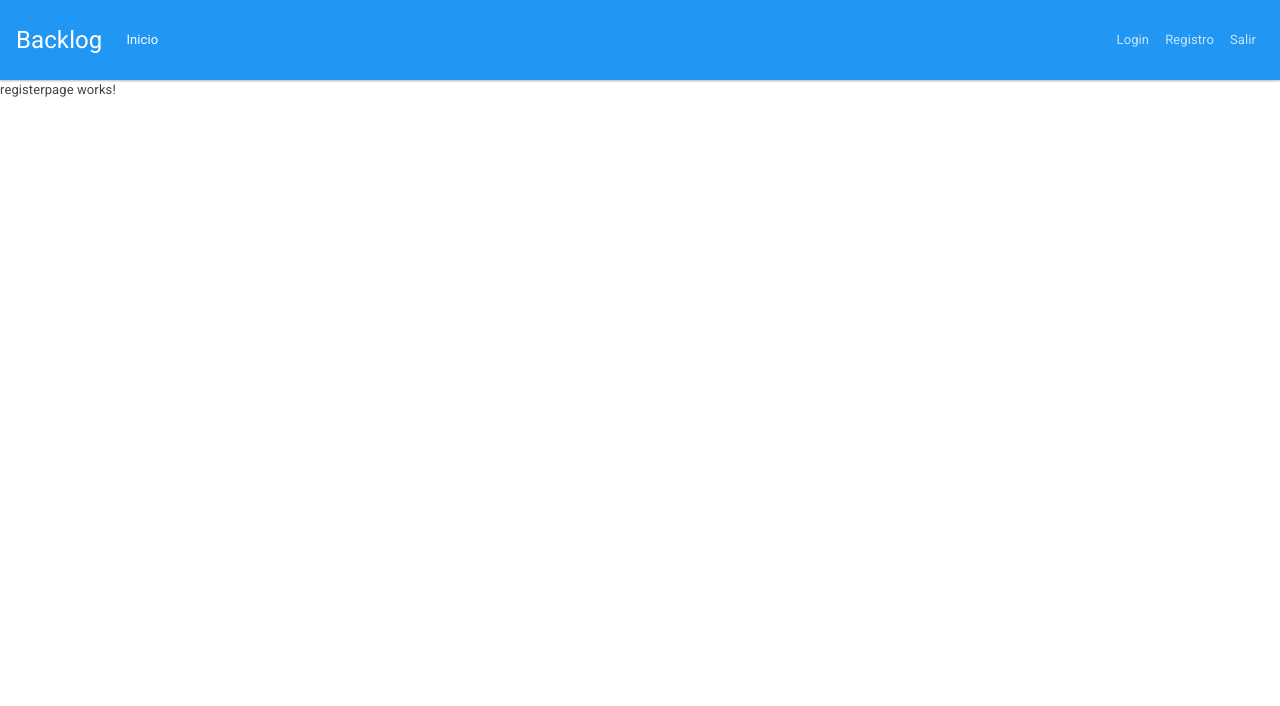
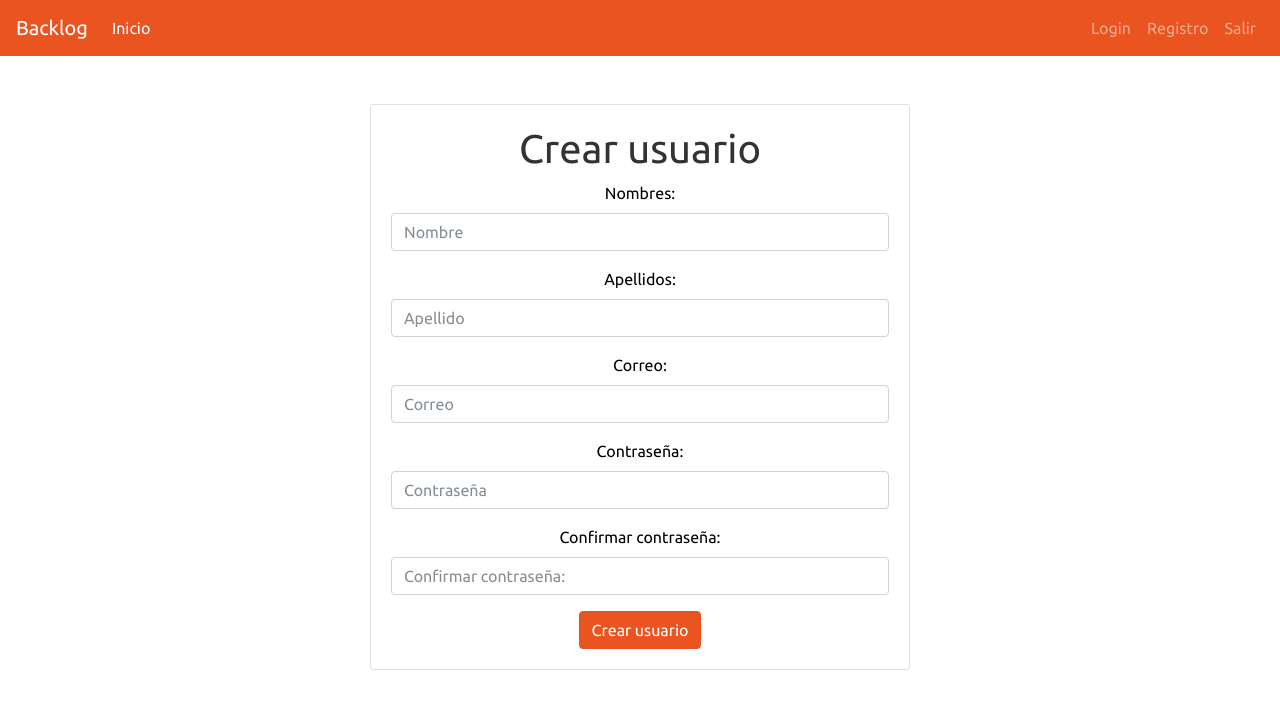
Before and after one commit to THEBR4Y4N/b_v1.0, an Angular app: page /register in a window 1280 px wide. Shown: the top 706 px of the page. Built offline with nearby package versions, Linux system fonts and the light colour scheme.

Commit message:
diseño de pantallas

```diff
--- a/src/app/app.component.html
+++ b/src/app/app.component.html
@@ -1,2 +1,4 @@
 <app-navbar></app-navbar>
-<router-outlet></router-outlet>
+<div class="container">
+    <router-outlet></router-outlet>
+</div>
--- a/src/app/componentes/home-page/home-page.component.html
+++ b/src/app/componentes/home-page/home-page.component.html
@@ -1,3 +1,4 @@
-<p>
-  homepage works!
-</p>
+<div class="jumbotron">
+  <h1 class="display-3">Bienvenido a la gestion de backlogs</h1>
+  <p class="lead">Aqui podras visualizar tus avances frente a los proyectos que desees</p>
+</div>
--- a/src/app/componentes/login-page/login-page.component.html
+++ b/src/app/componentes/login-page/login-page.component.html
@@ -1,3 +1,20 @@
-<p>
-  loginpage works!
-</p>
+<div class="row mt-5">
+    <div class="col-md-6 mx-auto ">
+        <div class="card text-center">
+          <div class="card-body">
+              <form>
+                  <h1>Inicio de sesión</h1>
+                  <div class="form-group">
+                    <label for="Correo">Correo:</label>
+                    <input type="email" class="form-control" id="Correo" aria-describedby="emailHelp" placeholder="Correo">
+                  </div>
+                  <div class="form-group">
+                    <label for="Contraseña">Contraseña:</label>
+                    <input type="password" class="form-control" id="Contraseña" placeholder="Contraseña">
+                  </div>
+                  <button type="submit" class="btn btn-primary">Iniciar sesión</button>
+              </form>
+          </div>
+        </div>
+    </div>
+</div>
--- a/src/app/componentes/login-page/login-page.component.scss
+++ b/src/app/componentes/login-page/login-page.component.scss
@@ -0,0 +1,4 @@
+label{
+    color: black;
+    font-size: 16px;
+  }
--- a/src/app/componentes/not-found-page/not-found-page.component.html
+++ b/src/app/componentes/not-found-page/not-found-page.component.html
@@ -1,3 +1,17 @@
-<p>
-  not-found-page works!
-</p>
+ <div class="row mt-5">
+   <div class="col-md-6 mx-auto text-center">
+     <div class="card">
+       <h1>¡Oh,no!</h1>
+       <h2>404 pagina no encontrada o no existe</h2>
+       <br/>
+       <div align="center">
+        <img id="NotFound" class="img-responsive" src="https://cdn.iconscout.com/icon/premium/png-512-thumb/page-not-found-1-503918.png"/>
+       </div>
+       <br/>
+      <h5>Comunicate con el administrador del sitio</h5>
+      <div class="card-body">
+        <a href="/" class="btn btn-primary btn-lg"><i class="fa fa-home"></i>Volver a Inicio</a>
+      </div>
+     </div>
+   </div>
+ </div>
--- a/src/app/componentes/not-found-page/not-found-page.component.scss
+++ b/src/app/componentes/not-found-page/not-found-page.component.scss
@@ -0,0 +1,3 @@
+img{
+width: 200px;
+}
--- a/src/app/componentes/privado-page/privado-page.component.html
+++ b/src/app/componentes/privado-page/privado-page.component.html
@@ -1,3 +1,12 @@
-<p>
-  privadopage works!
-</p>
+<div class="jumbotron">
+  <h1 class="display-3">Hello, world!</h1>
+  <p class="lead">This is a simple hero unit, a simple jumbotron-style component for calling extra attention to featured content or information.</p>
+  <hr class="my-4">
+  <p>It uses utility classes for typography and spacing to space content out within the larger container.</p>
+  <p class="lead">
+    <a class="btn btn-primary btn-lg" href="#" role="button">Learn more</a>
+  </p>
+</div>
+<div class="progress">
+  <div class="progress-bar" role="progressbar" style="width: 25%;" aria-valuenow="25" aria-valuemin="0" aria-valuemax="100"></div>
+</div>
--- a/src/app/componentes/register-page/register-page.component.html
+++ b/src/app/componentes/register-page/register-page.component.html
@@ -1,3 +1,32 @@
-<p>
-  registerpage works!
-</p>
+<div class="row mt-5">
+    <div class="col-md-6 mx-auto ">
+        <div class="card text-center">
+          <div class="card-body">
+              <form>
+                  <h1>Crear usuario</h1>
+                  <div class="form-group">
+                      <label for="Nombre">Nombres:</label>
+                      <input type="text" class="form-control" id="Nombre" aria-describedby="emailHelp" placeholder="Nombre">
+                  </div>
+                  <div class="form-group">
+                      <label for="Nombre">Apellidos:</label>
+                      <input type="text" class="form-control" id="Nombre" aria-describedby="emailHelp" placeholder="Apellido">
+                  </div>
+                  <div class="form-group">
+                    <label for="Correo">Correo:</label>
+                    <input type="email" class="form-control" id="Correo" aria-describedby="emailHelp" placeholder="Correo">
+                  </div>
+                  <div class="form-group">
+                    <label for="Contraseña">Contraseña:</label>
+                    <input type="password" class="form-control" id="Contraseña" placeholder="Contraseña" required type="password">
+                  </div>
+                  <div class="form-group">
+                      <label for="confirContraseña">Confirmar contraseña:</label>
+                      <input type="password" class="form-control" id="confirContraseña" placeholder="Confirmar contraseña:" required type="password">
+                  </div>
+                  <button type="submit" class="btn btn-primary">Crear usuario</button>
+              </form>
+          </div>
+        </div>
+    </div>
+</div>
--- a/src/app/componentes/register-page/register-page.component.scss
+++ b/src/app/componentes/register-page/register-page.component.scss
@@ -0,0 +1,4 @@
+label{
+  color: black;
+  font-size: 16px;
+}
```
Also changed, not shown: .angular-cli.json, src/app/componentes/navbar/navbar.component.html (line endings or trailing spaces).
